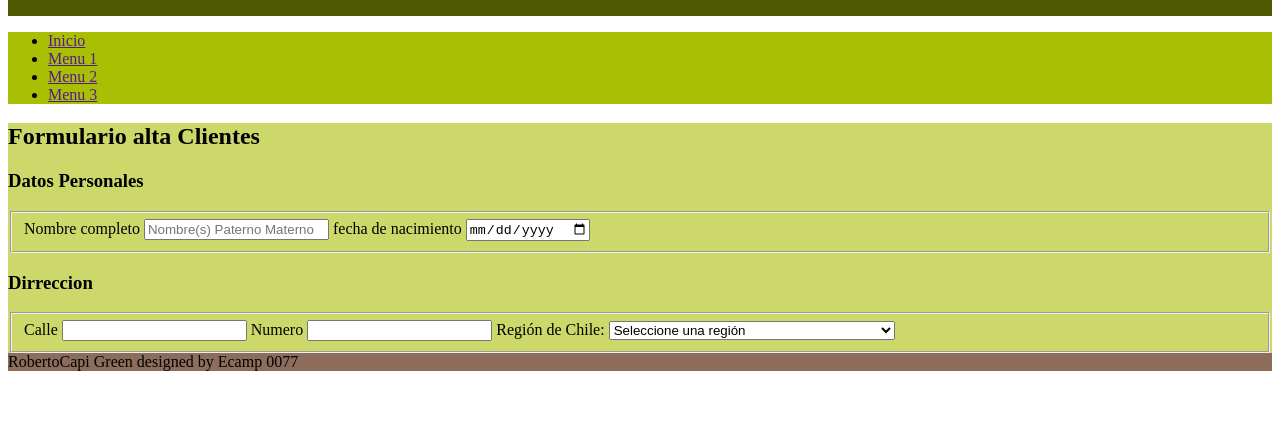
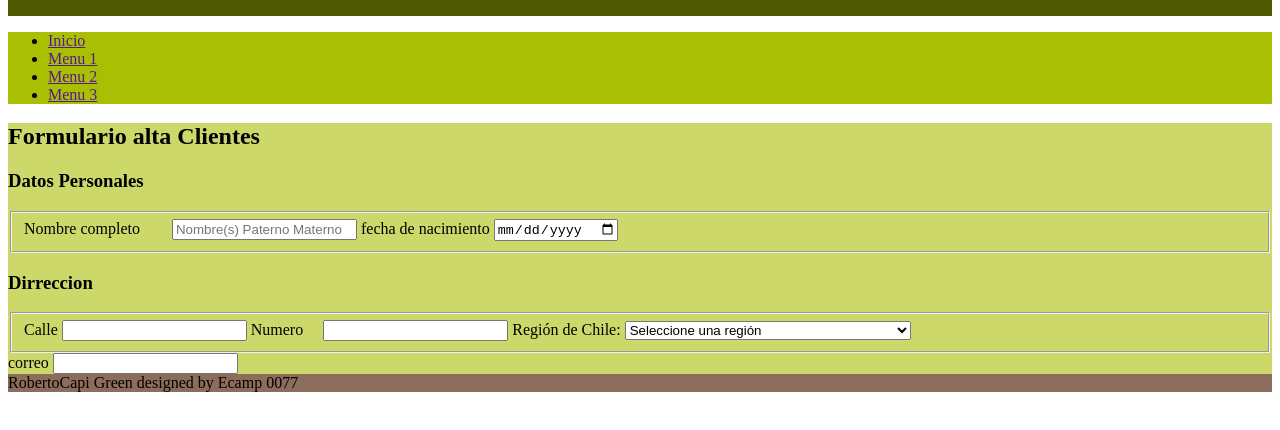
Before and after one commit to drimilius/ecamp0077, a plain HTML site: page HTML/seccion_2/index.html in a window 1280 px wide. Shown: the part 72-502 px from the top of the page. Drawn offline with Linux system fonts and the light colour scheme.

Commit message:
se agrego cambio a la practica seccion 2

```diff
--- a/HTML/seccion_2/index.html
+++ b/HTML/seccion_2/index.html
@@ -24,7 +24,7 @@
 <form action="confirmacion.html" method="get">
     <h3>Datos Personales</h3>
     <fieldset>
-        <label for="">Nombre completo</label>
+        <label for="">Nombre completo</label>&nbsp;  &nbsp; &nbsp;  &nbsp;
         <input type="text"placeholder="Nombre(s) Paterno Materno">
         <label for=""> fecha de nacimiento</label>
         <input type="date" name="" id="">
@@ -33,7 +33,7 @@
     <fieldset>
         <label for="">Calle</label>
         <input type="text">
-        <label for="">Numero</label>
+        <label for="">Numero</label> &nbsp;  &nbsp;
         <input type="number" name="" id="">
         <label for="region">Región de Chile:</label>
                 <select id="region" name="region" required>
@@ -57,6 +57,9 @@
                 </select>
 
     </fieldset>
+    <label for="correo">correo</label>
+    <input type="email" name="correo" pattern="^[^@]+@[^@]+\.[azA-Z]{2,}$" required>
+
 </form>
 </section>
 
```
